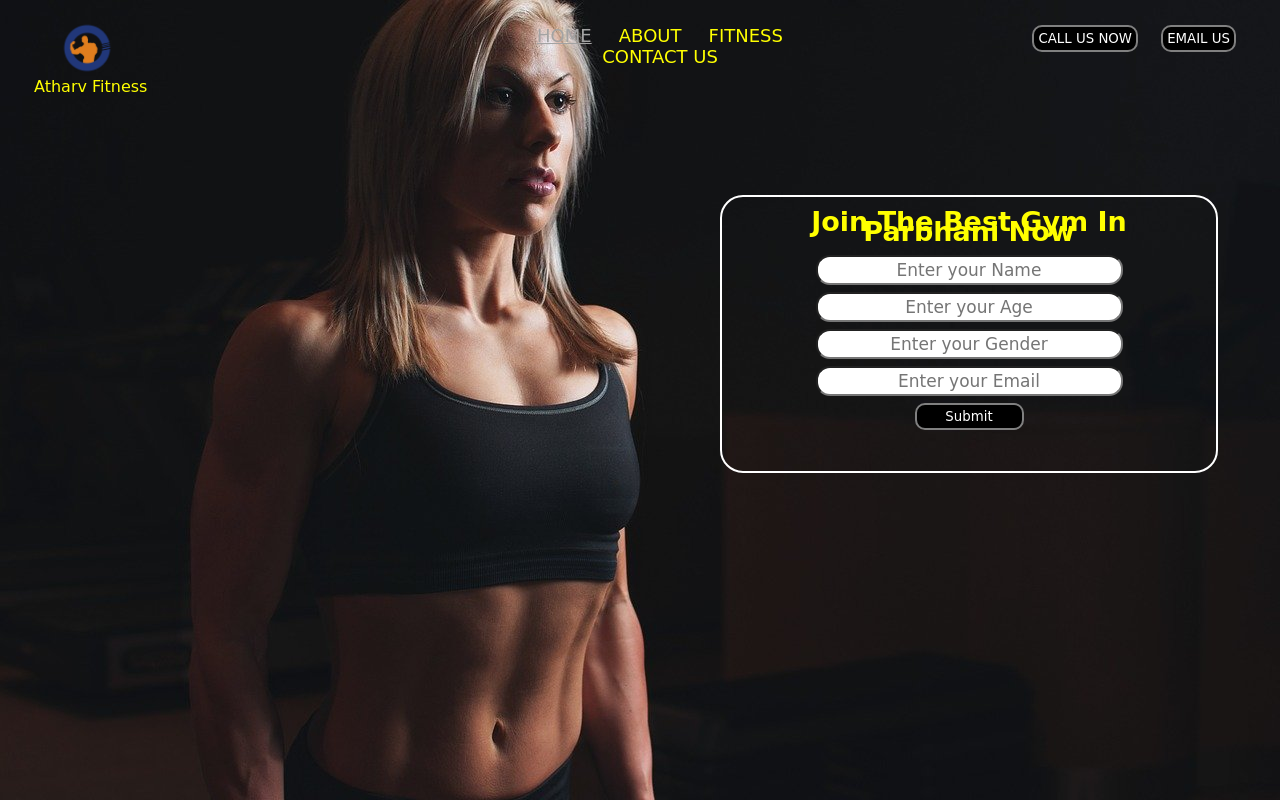
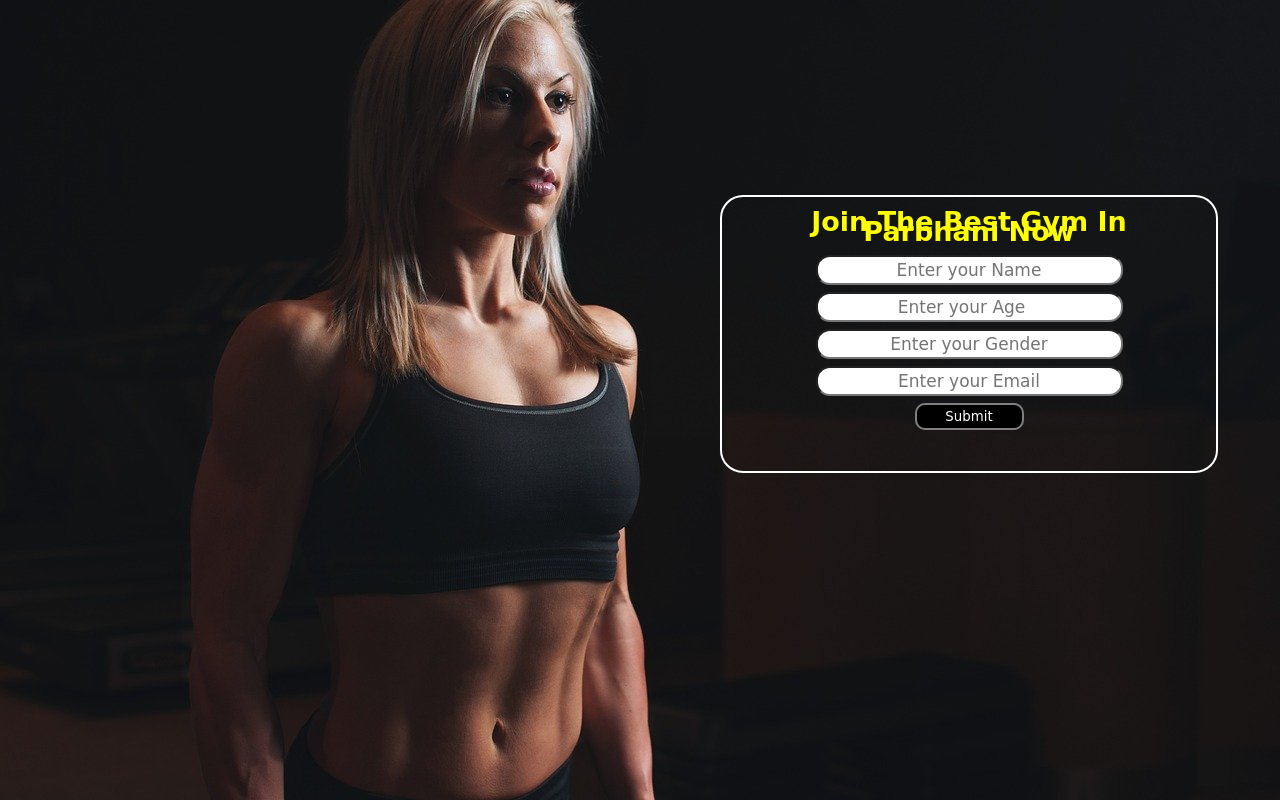
Before and after one commit to Atharv181/Gym-Website, a plain HTML site: page index.html in a window 1280 px wide. Drawn offline with Linux system fonts and the light colour scheme; a web font is replaced by a local one.

Commit message:
Update index.html

```diff
--- a/index.html
+++ b/index.html
@@ -13,47 +13,26 @@
 
 <body>
     <header class="header">
-        <!-- left for logo -->
-        <div class="left">
-            <img src="img/logo.png"  alt="">
-            <div>Atharv Fitness</div>
-        </div>
-
-        <!-- mid for navigation-->
-        <div class="mid">
-            <ul class="navbar">
-                <li><a href="#" class="active">HOME</a></li>
-                <li><a href="#">ABOUT</a></li>
-                <li><a href="#">FITNESS</a></li>
-                <li><a href="#">CONTACT US</a></li>
-            </ul>
-        </div>
-
-        <!-- right for buttons-->
-        <div class="right">
-            <button class="btn">CALL US NOW</button>
-            <button class="btn">EMAIL US</button>
-        </div>
+        <!-- Header content as before -->
         <div class="container">
             <h1>Join The Best Gym In Parbhani Now</h1>
-            <form action="noaction.php">
+            <form action="noaction.php" method="post" onsubmit="return validateForm()">
                 <div class="formgroup">
-                       <input type="text" placeholder="Enter your Name">
-                   </div>
-                <div class="formgroup">
-                    <input type="text" placeholder="Enter your Age">
+                    <input type="text" placeholder="Enter your Name" id="name" name="name" required>
                 </div>
                 <div class="formgroup">
-                    <input type="text" placeholder="Enter your Gender">
+                    <input type="number" placeholder="Enter your Age" id="age" name="age" required>
                 </div>
                 <div class="formgroup">
-                    <input type="text" placeholder="Enter your Email">
+                    <input type="text" placeholder="Enter your Gender" id="gender" name="gender" required>
                 </div>
-                <button class="btn">Submit</button>
-
+                <div class="formgroup">
+                    <input type="email" placeholder="Enter your Email" id="email" name="email" required>
+                </div>
+                <button type="submit" class="btn">Submit</button>
             </form>
-
         </div>
     </header>
+    <script src="script.js"></script>
 </body>
 </html>
```
